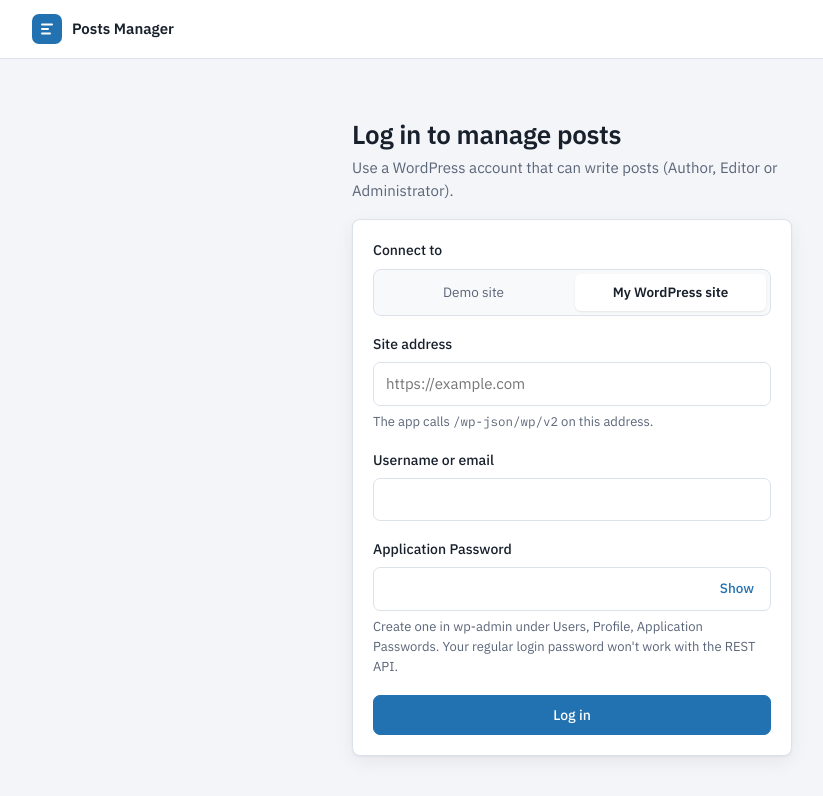
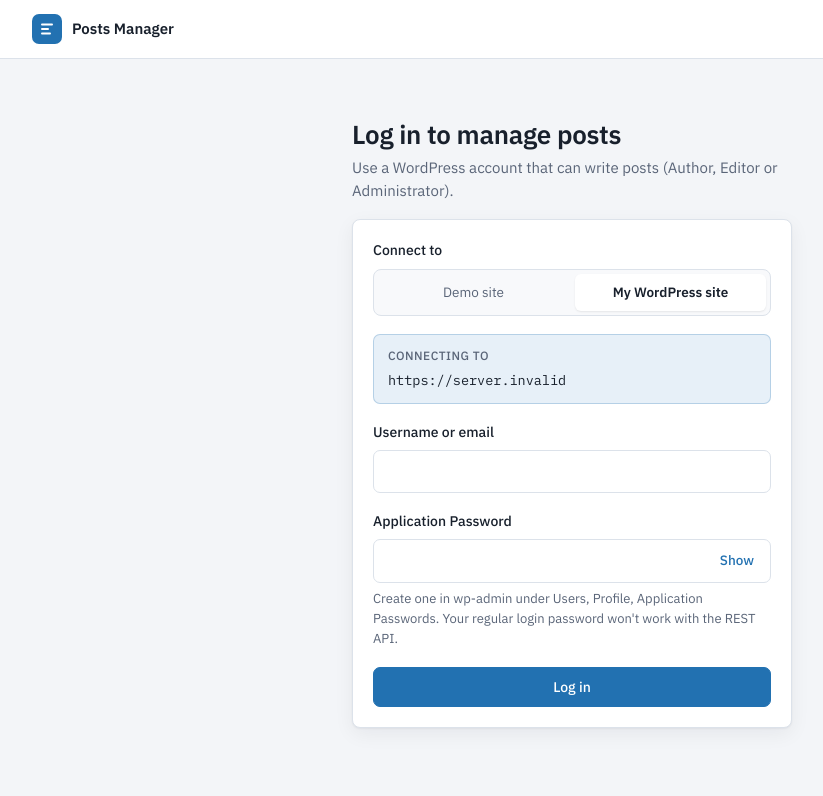
Before and after one commit to andrezrv/wp-posts-manager, a React (Vite) app: page /#/login in a window 1280 px wide. Both pictures are taken after a click on the label "My WordPress site". Shown: the top 796 px of the page, without its empty margins (68-891 px from the left). Built offline with nearby package versions, Linux system fonts and the light colour scheme; no server answers.

Commit message:
Wire .env variables to login flow
VITE_MOCK_ENABLED controls the default mode (demo vs live).
VITE_WP_SITE_URL pre-fills and hides the site address field,
showing a read-only indicator instead. Validation skips site URL
checks when the URL comes from env config.

```diff
--- a/src/pages/LoginPage.jsx
+++ b/src/pages/LoginPage.jsx
@@ -8,12 +8,15 @@ import FieldError from '../components/FieldError';
 import Spinner from '../components/Spinner';
 import styles from './LoginPage.module.css';
 
+const mockEnabled = import.meta.env.VITE_MOCK_ENABLED === 'true';
+const envSiteUrl = import.meta.env.VITE_WP_SITE_URL || '';
+
 export default function LoginPage() {
   const { login, loginNotice } = useAuth();
   const navigate = useNavigate();
 
-  const [mode, setMode] = useState('mock');
-  const [siteUrl, setSiteUrl] = useState('');
+  const [mode, setMode] = useState(mockEnabled ? 'mock' : 'live');
+  const [siteUrl, setSiteUrl] = useState(envSiteUrl);
   const [username, setUsername] = useState('');
   const [password, setPassword] = useState('');
   const [showPassword, setShowPassword] = useState(false);
@@ -34,7 +37,7 @@ export default function LoginPage() {
     if (busy) return;
 
     setApiError('');
-    const values = { mode, siteUrl, username, password };
+    const values = { mode, siteUrl, username, password, envSiteUrl };
     const validationErrors = validateLogin(values);
 
     if (Object.keys(validationErrors).length) {
@@ -68,6 +71,8 @@ export default function LoginPage() {
   };
 
   const isLive = mode === 'live';
+  const showModeToggle = mockEnabled || !envSiteUrl;
+  const showSiteUrlField = isLive && !envSiteUrl;
 
   return (
     <div className={styles.wrap}>
@@ -82,6 +87,7 @@ export default function LoginPage() {
         {loginNotice && <Banner kind="warning" message={loginNotice} />}
 
         <div className={styles.card}>
+          {showModeToggle && (
             <fieldset className={styles.fieldset}>
               <legend className={styles.legend}>Connect to</legend>
               <div className={styles.seg}>
@@ -105,8 +111,16 @@ export default function LoginPage() {
                 <label htmlFor="mode-live">My WordPress site</label>
               </div>
             </fieldset>
+          )}
 
-          {isLive && (
+          {isLive && envSiteUrl && (
+            <div className={styles.siteIndicator}>
+              <span className={styles.siteIndicatorLabel}>Connecting to</span>
+              <span className={styles.siteIndicatorUrl}>{envSiteUrl}</span>
+            </div>
+          )}
+
+          {showSiteUrlField && (
             <div className={styles.field}>
               <label htmlFor="f-siteUrl">Site address</label>
               <input
--- a/src/pages/LoginPage.module.css
+++ b/src/pages/LoginPage.module.css
@@ -51,6 +51,32 @@
   border: 1px solid var(--line);
   padding: 4px;
   border-radius: 8px;
+}
+
+.siteIndicator {
+  display: flex;
+  flex-direction: column;
+  gap: 4px;
+  padding: 12px 14px;
+  border-radius: 7px;
+  background: var(--accent-soft);
+  border: 1px solid color-mix(in srgb, var(--accent) 25%, transparent);
+  font-size: 14px;
+}
+
+.siteIndicatorLabel {
+  font-size: 12px;
+  font-weight: 500;
+  color: var(--muted);
+  text-transform: uppercase;
+  letter-spacing: 0.04em;
+}
+
+.siteIndicatorUrl {
+  font-family: var(--font-mono);
+  font-size: 13.5px;
+  color: var(--ink);
+  word-break: break-all;
 }
 
 .seg input {
--- a/src/validation/loginRules.js
+++ b/src/validation/loginRules.js
@@ -15,7 +15,7 @@ export function validateLogin(values) {
     errors.password = 'Enter the Application Password for this user.';
   }
 
-  if (values.mode === 'live') {
+  if (values.mode === 'live' && !values.envSiteUrl) {
     let u = null;
     try {
       u = new URL(values.siteUrl);
```
Also changed, not shown: 2 other files (tests, documents, lock files or other folders). Lines whose indentation alone changed are shown as unchanged.
